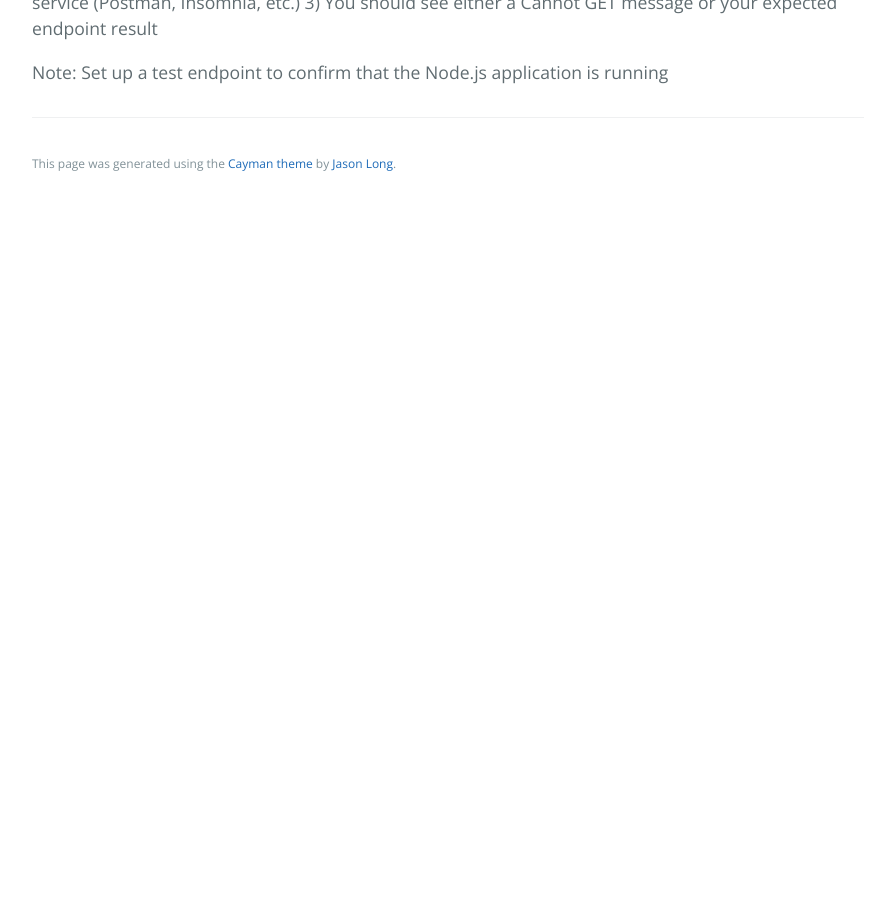
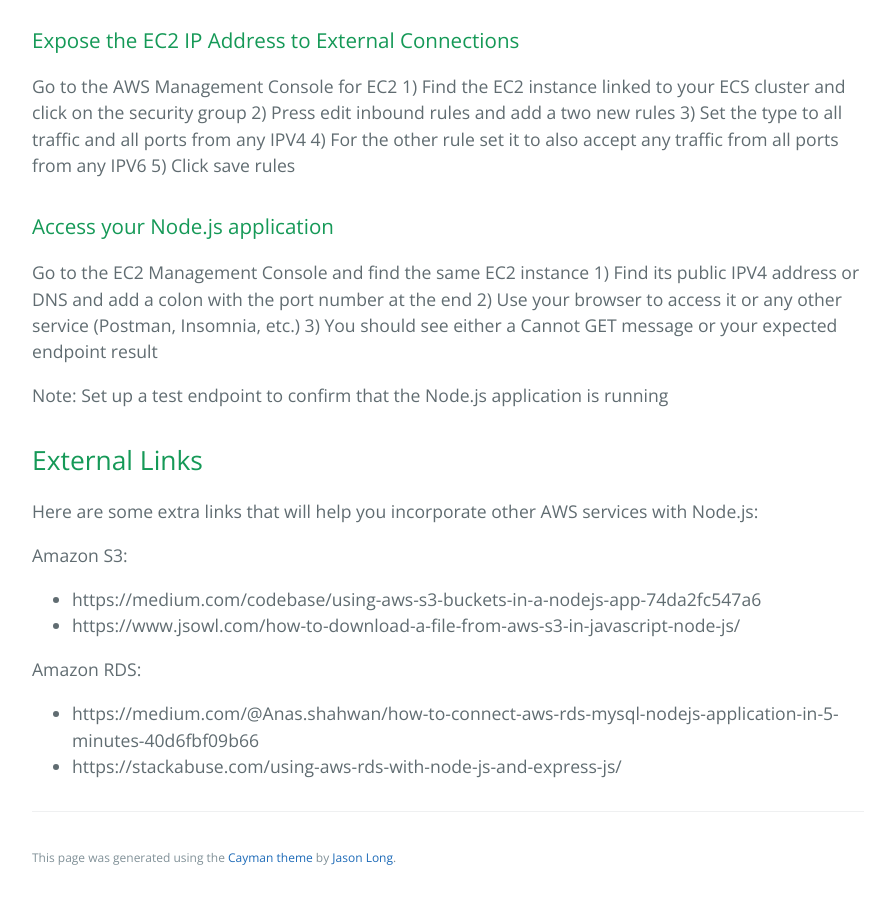
Before and after one commit to learning-software-engineering/learning-software-engineering.github.io, a Jekyll site: the page built from Topics/Development_Process/Deploy_Node.js_Docker_AWS.md, in a window 1280 px wide and 900 px high, scrolled down 3545 px. Shown: the whole window, without its empty margins (192-1087 px from the left). Built offline with Jekyll 4.4.1, drawn with Linux system fonts in a browser that asks for light colours; our own code applies the rules of GitHub Pages for plain Markdown files; before the commit the page ends 3751 px from its top, so only the background shows below that; some of the changed text lies outside the part shown.

Commit message:
Update Deploy_Node.js_Docker_AWS.md
Added external links that directs the reader to learn how to incorporate S3 buckets or RDS database

```diff
--- a/Topics/Development_Process/Deploy_Node.js_Docker_AWS.md
+++ b/Topics/Development_Process/Deploy_Node.js_Docker_AWS.md
@@ -1,4 +1,11 @@
 # Node.js Deployment through Docker and AWS
+
+## Table of Contents
+### [Overview](#overview-1)
+### [Tech Stack](#tech-stack-1)
+### [Deployment Process](#deployment-process-1)
+### [External Links](#external-links-1)
+
 
 ## Overview
 In the realm of modern software development, containerization has become a standard practice for deploying applications. Docker simplifies this process by packaging applications and their dependencies into containers, ensuring consistency across various environments. Node.js, a popular JavaScript runtime, is often used to build scalable and efficient server-side applications.
@@ -18,7 +25,6 @@
 Amazon ECR (Elastic Container Registry): ECR is a managed Docker container registry provided by AWS. It allows you to store, manage, and deploy Docker container images, making it easy to integrate with ECS for container deployments.
 
 Amazon EC2 (Elastic Compute Cloud): EC2 is AWS's resizable cloud computing service offering virtual machines (instances) for running applications. It provides flexibility to configure and scale computing resources based on demand.
-
 
 ## Deployment Process
 This guide assumes you have already created your Node.js application and are using the Bash Unix shell.
@@ -104,3 +110,14 @@
 3) You should see either a Cannot GET message or your expected endpoint result
 
 Note: Set up a test endpoint to confirm that the Node.js application is running
+
+## External Links
+Here are some extra links that will help you incorporate other AWS services with Node.js:
+
+Amazon S3:
+* https://medium.com/codebase/using-aws-s3-buckets-in-a-nodejs-app-74da2fc547a6
+* https://www.jsowl.com/how-to-download-a-file-from-aws-s3-in-javascript-node-js/
+
+Amazon RDS:
+* https://medium.com/@Anas.shahwan/how-to-connect-aws-rds-mysql-nodejs-application-in-5-minutes-40d6fbf09b66
+* https://stackabuse.com/using-aws-rds-with-node-js-and-express-js/
```
